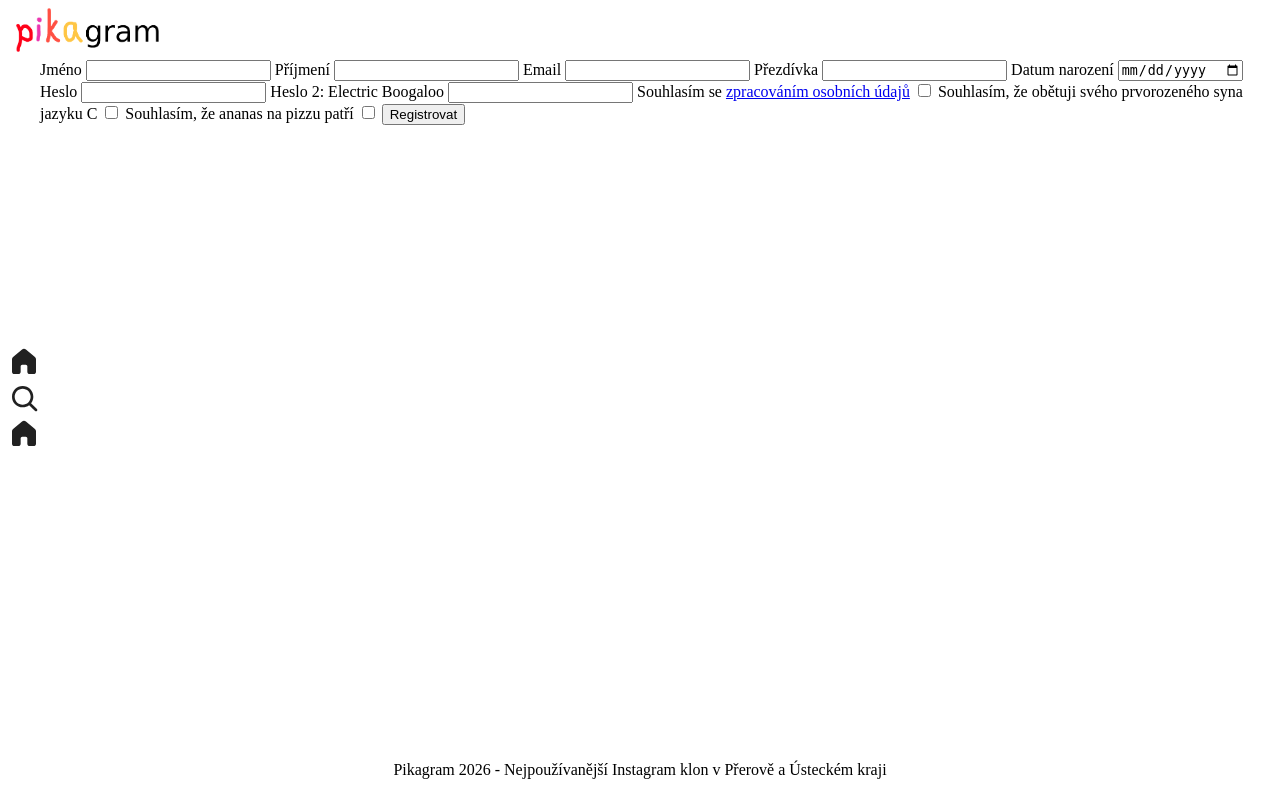
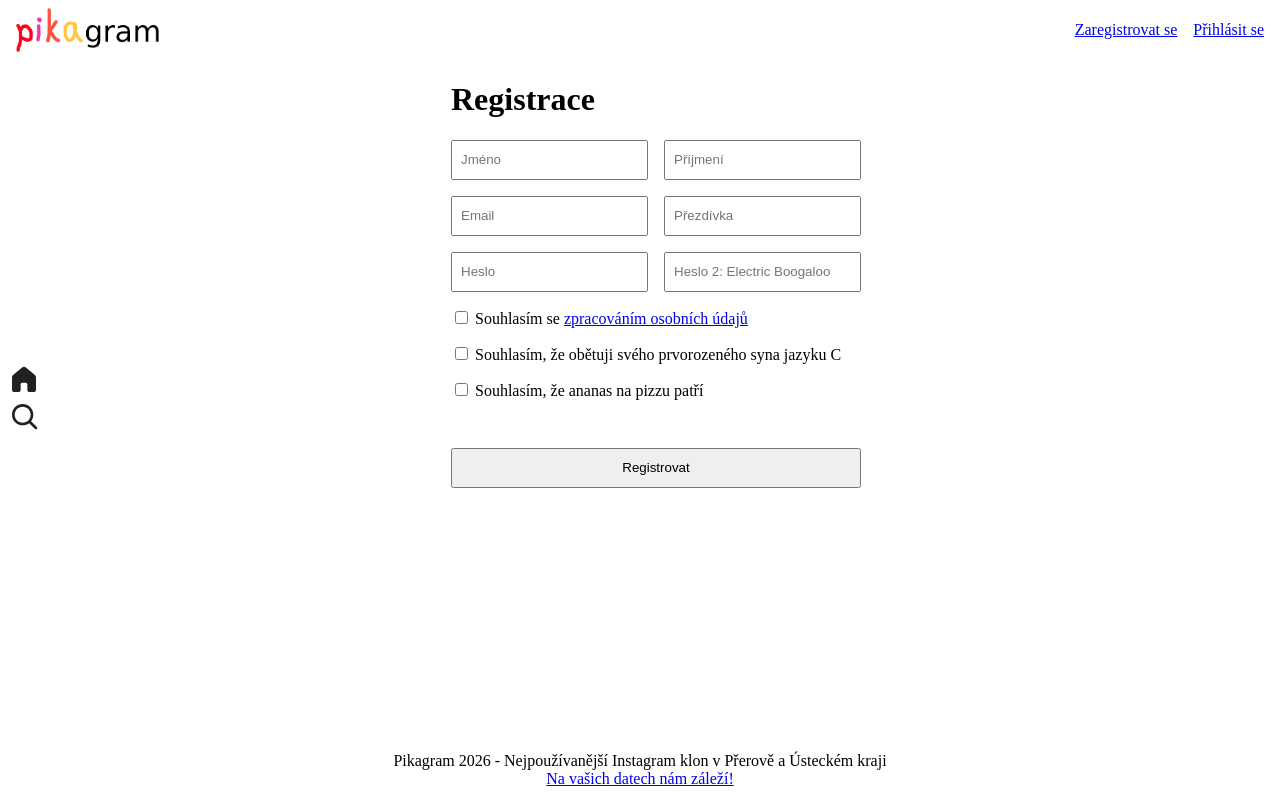
Before and after one commit to dlabaja/Pikagram, an ASP.NET Core app: page /account/register in a window 1280 px wide. Run offline with ASP.NET Core 8, Linux system fonts and the light colour scheme; some libraries are stand-ins or nearby versions.

Commit message:
stylování

```diff
--- a/Pikagram/Controllers/AccountController.cs
+++ b/Pikagram/Controllers/AccountController.cs
@@ -1,8 +1,10 @@
+using Microsoft.AspNetCore.Identity;
 using Microsoft.AspNetCore.Mvc;
+using Pikagram.Models;
 
 namespace Pikagram.Controllers;
 
-public class AccountController : Controller
+public class AccountController(SignInManager<User> signInManager) : Controller
 {
     public IActionResult Login()
     {
@@ -18,4 +20,11 @@ public class AccountController : Controller
     {
         return View();
     }
+
+    [HttpPost]
+    public async Task<IActionResult> Logout()
+    {
+        await signInManager.SignOutAsync();
+        return RedirectToPage("/");
+    }
 }
--- a/Pikagram/Models/User.cs
+++ b/Pikagram/Models/User.cs
@@ -12,7 +12,6 @@ public class User : IdentityUser<Guid>
     public string FirstName { get; init; }  = string.Empty;
     [MaxLength(50)]
     public string LastName { get; init; }  = string.Empty;
-    public DateTime DateBorn { get; init; }
     [MaxLength(250)]
     public string Bio { get; private set; } = string.Empty;
     [MaxLength(250)]
--- a/Pikagram/Views/Account/ChangePassword.cshtml
+++ b/Pikagram/Views/Account/ChangePassword.cshtml
@@ -4,6 +4,8 @@
 }
 
 <form>
+    <div asp-validation-summary="ModelOnly"></div>
+
     <label asp-for="Input.OldPassword">Staré heslo</label>
     <input type="password" asp-for="Input.OldPassword" required/>
 
--- a/Pikagram/Views/Account/Register.cshtml
+++ b/Pikagram/Views/Account/Register.cshtml
@@ -3,36 +3,38 @@
     ViewData["Title"] = "Registrace";
 }
 
-<form method="post">
-    <label asp-for="Input.FirstName">Jméno</label>
-    <input type="text" asp-for="Input.FirstName" required/>
+<h1>Registrace</h1>
+<form method="post" class="form">
+    <div class="input-container">
+        <input type="text" asp-for="Input.FirstName" placeholder="Jméno" required/>
+        <input type="text" asp-for="Input.LastName" placeholder="Příjmení" required/>
+    </div>
 
-    <label asp-for="Input.LastName">Příjmení</label>
-    <input type="text" asp-for="Input.LastName" required/>
+    <div class="input-container">
+        <input type="email" asp-for="Input.Email" placeholder="Email" required/>
+        <input type="text" asp-for="Input.Username" placeholder="Přezdívka" required/>
+    </div>
 
-    <label asp-for="Input.Email">Email</label>
-    <input type="text" asp-for="Input.Email" required/>
+    <div class="input-container">
+        <input type="password" asp-for="Input.Password" placeholder="Heslo" required/>
+        <input type="password" asp-for="Input.ConfirmPassword" placeholder="Heslo 2: Electric Boogaloo" required/>
+    </div>
 
-    <label asp-for="Input.Username">Přezdívka</label>
-    <input type="text" asp-for="Input.Username" required/>
+    <div>
+        <input type="checkbox" asp-for="Input.PrivacyPolicy"/>
+        <label asp-for="Input.PrivacyPolicy">Souhlasím se <a asp-controller="Privacy" asp-action="Index">zpracováním osobních údajů</a></label>
+    </div>
 
-    <label asp-for="Input.DateBorn">Datum narození</label>
-    <input type="date" asp-for="Input.DateBorn" required/>
+    <div>
+        <input type="checkbox" asp-for="Input.SonChecked" required/>
+        <label asp-for="Input.SonChecked">Souhlasím, že obětuji svého prvorozeného syna jazyku C</label>
+    </div>
 
-    <label asp-for="Input.Password">Heslo</label>
-    <input type="password" asp-for="Input.Password" required/>
+    <div>
+        <input type="checkbox" asp-for="Input.AnanasChecked" required/>
+        <label asp-for="Input.AnanasChecked">Souhlasím, že ananas na pizzu patří</label>
+    </div>
 
-    <label asp-for="Input.ConfirmPassword">Heslo 2: Electric Boogaloo</label>
-    <input type="password" asp-for="Input.ConfirmPassword" required/>
-
-    <label asp-for="Input.PrivacyPolicy">Souhlasím se <a asp-controller="Privacy" asp-action="Index">zpracováním osobních údajů</a></label>
-    <input type="checkbox" asp-for="Input.PrivacyPolicy"/>
-
-    <label asp-for="Input.SonChecked">Souhlasím, že obětuji svého prvorozeného syna jazyku C</label>
-    <input type="checkbox" asp-for="Input.SonChecked" required/>
-
-    <label asp-for="Input.AnanasChecked">Souhlasím, že ananas na pizzu patří</label>
-    <input type="checkbox" asp-for="Input.AnanasChecked" required/>
-
+    <div asp-validation-summary="All"></div>
     <input type="submit" value="Registrovat">
 </form>
--- a/Pikagram/Views/Account/Register.cshtml.cs
+++ b/Pikagram/Views/Account/Register.cshtml.cs
@@ -2,7 +2,6 @@ using System.ComponentModel.DataAnnotations;
 using Microsoft.AspNetCore.Identity;
 using Microsoft.AspNetCore.Mvc;
 using Microsoft.AspNetCore.Mvc.RazorPages;
-using Pikagram.Attributes;
 using Pikagram.Models;
 
 namespace Pikagram.Views.Account;
@@ -41,10 +40,6 @@ public class RegisterModel : PageModel
         [StringLength(30, MinimumLength = 3, ErrorMessage = "Přezdívka musí mít 3 až 30 znaků.")]
         public string Username { get; set; } = string.Empty;
 
-        [Required(ErrorMessage = "Datum narození je povinné (1. ledna 2000 to jistí).")]
-        [ValidateDateBorn(ErrorMessage = "Datum musí být v současnosti (diskriminace všech co se ještě nenarodili)")]
-        public DateTime DateBorn { get; set; } = DateTime.UtcNow;
-
         [Required(ErrorMessage = "Heslo je povinné.")]
         [MinLength(8, ErrorMessage = "Heslo musí mít alespoň 8 znaků.")]
         public string Password { get; set; } = string.Empty;
@@ -63,9 +58,11 @@ public class RegisterModel : PageModel
         public bool AnanasChecked { get; set; }
     }
 
-    public async Task<IActionResult> OnPostAsync(string? returnUrl = null)
+    public async Task<IActionResult> OnPostAsync()
     {
-        if (!ModelState.IsValid)
+        Console.WriteLine("hýr");
+        return Page();
+        /*if (!ModelState.IsValid)
         {
             return Page();
         }
@@ -76,7 +73,6 @@ public class RegisterModel : PageModel
             LastName = Input.LastName,
             Email = Input.Email,
             UserName = Input.Username,
-            DateBorn = Input.DateBorn
         };
 
         var result = await _userManager.CreateAsync(user, Input.Password);
@@ -88,6 +84,6 @@ public class RegisterModel : PageModel
         }
 
         await _signInManager.SignInAsync(user, true);
-        return RedirectToPage("/");
+        return RedirectToPage("/");*/
     }
 }
--- a/Pikagram/Views/Shared/Components/_Footer.cshtml
+++ b/Pikagram/Views/Shared/Components/_Footer.cshtml
@@ -1,11 +1,13 @@
 <footer class="footer">
     Pikagram 2026 - Nejpoužívanější Instagram klon v Přerově a Ústeckém kraji
+    <a asp-controller="Privacy" asp-action="Index">Na vašich datech nám záleží!</a>
 </footer>
 
 <style>
     .footer {
         height: var(--footer-height);
         display: flex;
+        flex-direction: column;
         align-items: center;
         justify-content: center;
         text-align: center;
--- a/Pikagram/Views/Shared/Components/_Header.cshtml
+++ b/Pikagram/Views/Shared/Components/_Header.cshtml
@@ -1,16 +1,35 @@
 <header class="header">
     <a asp-controller="Home" asp-action="Index">
-        <img src="assets/logo.png" alt="Pikagram" class="header__logo"/>
+        <img src="/assets/logo.png" alt="Pikagram" class="header__logo"/>
     </a>
+    <nav class="header__nav">
+        @if (User.Identity?.IsAuthenticated == false)
+        {
+            <a asp-controller="Account" asp-action="Register">Zaregistrovat se</a>
+            <a asp-controller="Account" asp-action="Login">Přihlásit se</a>
+        }
+        else
+        {
+            <a asp-controller="Account" asp-action="Logout">Odhlásit se</a>
+        }
+    </nav>
 </header>
 
 <style>
     .header {
         height: var(--header-height);
         padding: 8px;
+        display: flex;
+        justify-content: space-between;
     }
 
     .header__logo {
         height: 100%;
     }
+
+    .header__nav {
+        display: flex;
+        gap: 16px;
+        align-items: center;
+    }
 </style>
--- a/Pikagram/Views/Shared/Components/_Nav.cshtml
+++ b/Pikagram/Views/Shared/Components/_Nav.cshtml
@@ -4,13 +4,12 @@
         {
             ("Home", "Index", "home.svg"),
             ("Search", "Index", "search.svg"),
-            ("Privacy", "Index", "home.svg"),
         };
     }
     @foreach(var item in list)
     {
         <a asp-controller=@item.controller asp-action=@item.action>
-            <img src=@($"assets/icons/{item.icon}") alt="nav icon" class="nav__img"/>
+            <img src=@($"/assets/icons/{item.icon}") alt="nav icon" class="nav__img"/>
         </a>
     }
 </nav>
--- a/Pikagram/Views/Shared/_Layout.cshtml
+++ b/Pikagram/Views/Shared/_Layout.cshtml
@@ -53,6 +53,9 @@ Má to minimum výhod, takže to budu dělat takhle:
 
     .layout__main {
         min-height: calc(100vh - var(--header-height) - var(--footer-height));
+        display: flex;
+        flex-direction: column;
+        margin: auto;
     }
 </style>
 </body>
--- a/Pikagram/wwwroot/css/site.css
+++ b/Pikagram/wwwroot/css/site.css
@@ -12,3 +12,28 @@
 body {
   margin: 0;
 }
+
+input {
+  height: 40px;
+  padding: 8px;
+  width: 100%;
+}
+
+input[type="checkbox"] {
+  height: unset;
+  padding: unset;
+  width: unset;
+}
+
+.form {
+  display: flex;
+  flex-direction: column;
+  gap: 16px;
+}
+
+.input-container {
+  width: 100%;
+  display: flex;
+  justify-content: space-between;
+  gap: 16px;
+}
```
Also changed, not shown: Pikagram/Attributes/ValidateDateBorn.cs (deleted, +0 -13 lines), Pikagram/Views/Account/Login.cshtml (+5 -10 lines), Pikagram/database.sqlite.
